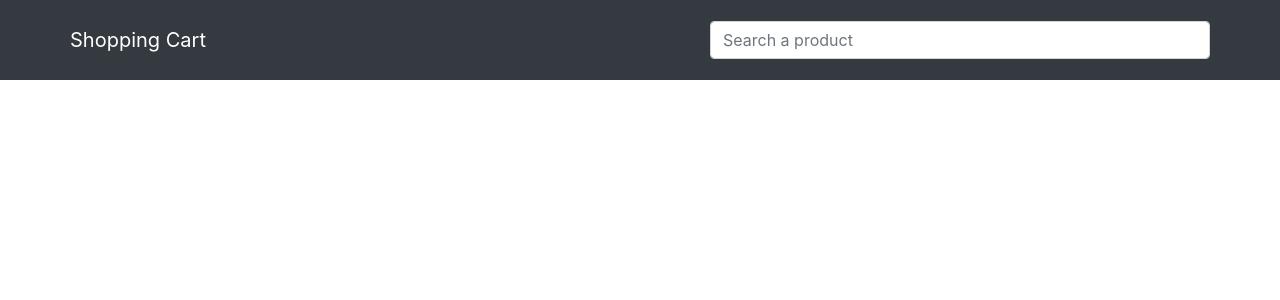
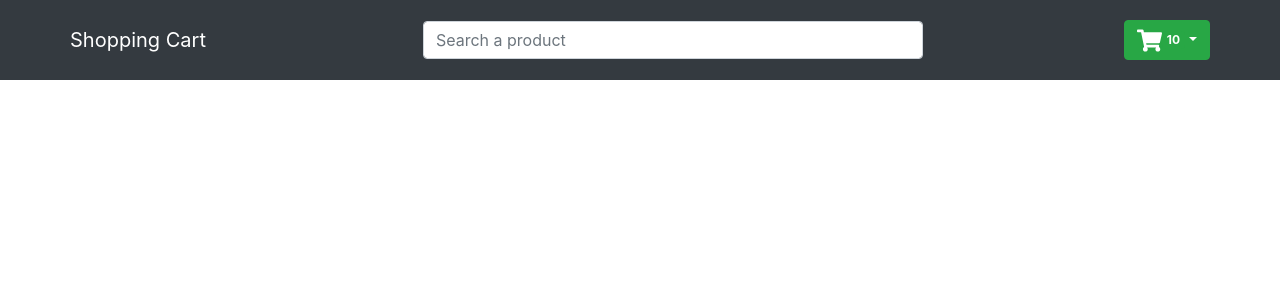
Before and after one commit to tanuja8/Shopping-cart, a React (Create React App) app: page / in a window 1280 px wide. Shown: the top 300 px of the page. Built offline with nearby package versions, Linux system fonts and the light colour scheme.

Commit message:
project updated

```diff
--- a/package.json
+++ b/package.json
@@ -11,6 +11,7 @@
     "react-bootstrap": "^2.7.4",
     "react-dom": "^18.2.0",
     "react-icon": "^1.0.0",
+    "react-icons": "^4.8.0",
     "react-scripts": "5.0.1",
     "web-vitals": "^2.1.4"
   },
--- a/src/Component/Header.js
+++ b/src/Component/Header.js
@@ -1,6 +1,6 @@
 import React from 'react'
-import { Navbar,Container, FormControl } from 'react-bootstrap'
-
+import { Navbar,Container, FormControl, Nav, Badge,Dropdown } from 'react-bootstrap'
+import {FaShoppingCart} from 'react-icons/fa'
 const Header = () => {
   return (
     <Navbar bg='dark' variant='dark' style={{height:80}}>
@@ -10,8 +10,19 @@ const Header = () => {
         </Navbar.Brand>
         <Navbar.Text className='search'>
           <FormControl style={{width:500}} placeholder='Search a product' className='m-auto'/>
+        </Navbar.Text>
+        <Nav>
+          <Dropdown  alignRight>
+            <Dropdown.Toggle variant="success">
+              <FaShoppingCart color="white" fontSize="25px"></FaShoppingCart>
+              <Badge bg='success'>{10}</Badge>
+            </Dropdown.Toggle>
 
-        </Navbar.Text>
+            <Dropdown.Menu style={{minwidth:370}}>
+              <span style={{padding:10}}>Cart is Empty!</span>
+            </Dropdown.Menu>
+          </Dropdown>
+        </Nav>
       </Container>
     </Navbar>
   )
```
Also changed, not shown: 1 other file (tests, documents, lock files or other folders).
